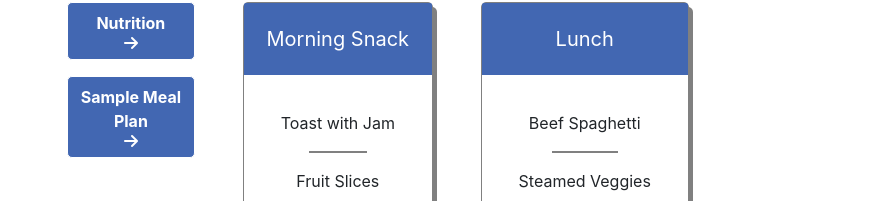
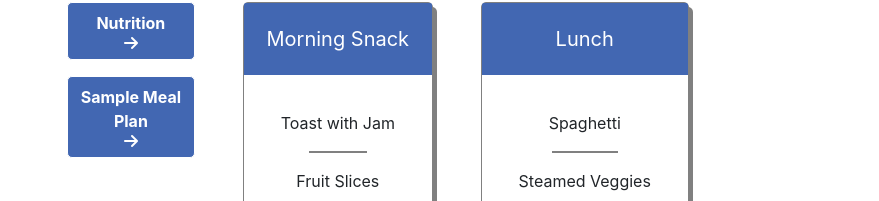
Before and after one commit to lancey1/little-wonders, a React (Create React App) app: page /services/nutrition in a window 1280 px wide. Both pictures are taken after a click on the element "Sample Meal Plan". Shown: the part 969-1170 px from the top of the page, without its empty margins (200-1079 px from the left). Built offline with nearby package versions, Linux system fonts and the light colour scheme.

Commit message:
edit some texts

```diff
--- a/src/pages/Activity.module.css
+++ b/src/pages/Activity.module.css
@@ -73,7 +73,7 @@
   text-align:center;
   border:1px grey solid;
   border-radius: 5px;
-  box-shadow: grey 4px 5px;
+  box-shadow: #161616 4px 5px;
 }
 
 .samplePlan > div:hover{
--- a/src/pages/Nutrition.js
+++ b/src/pages/Nutrition.js
@@ -47,7 +47,7 @@ export default function Nutrition() {
               each day.
               {"\n"}
               {"\n"} Meals include fresh vegetables and fruit, whole grains,
-              lean meats and low sugar recipes, and rotating meal schedules
+              and low sugar recipes, and rotating meal schedules
               ensure that each days menu is different from the last. We also
               accommodate allergy and other dietary restrictions.
             </p>
@@ -68,7 +68,7 @@ export default function Nutrition() {
               <div>
                 <div className={`${styles.sampleHeader}`}>Lunch</div>
                 <div className={`${styles.sampleBody}`}>
-                  <div>Beef Spaghetti</div>
+                  <div>Spaghetti</div>
                   <div className={`${styles.lineBreak}`}></div>
                   <div>Steamed Veggies</div>
                   <div className={`${styles.lineBreak}`}></div>
```
